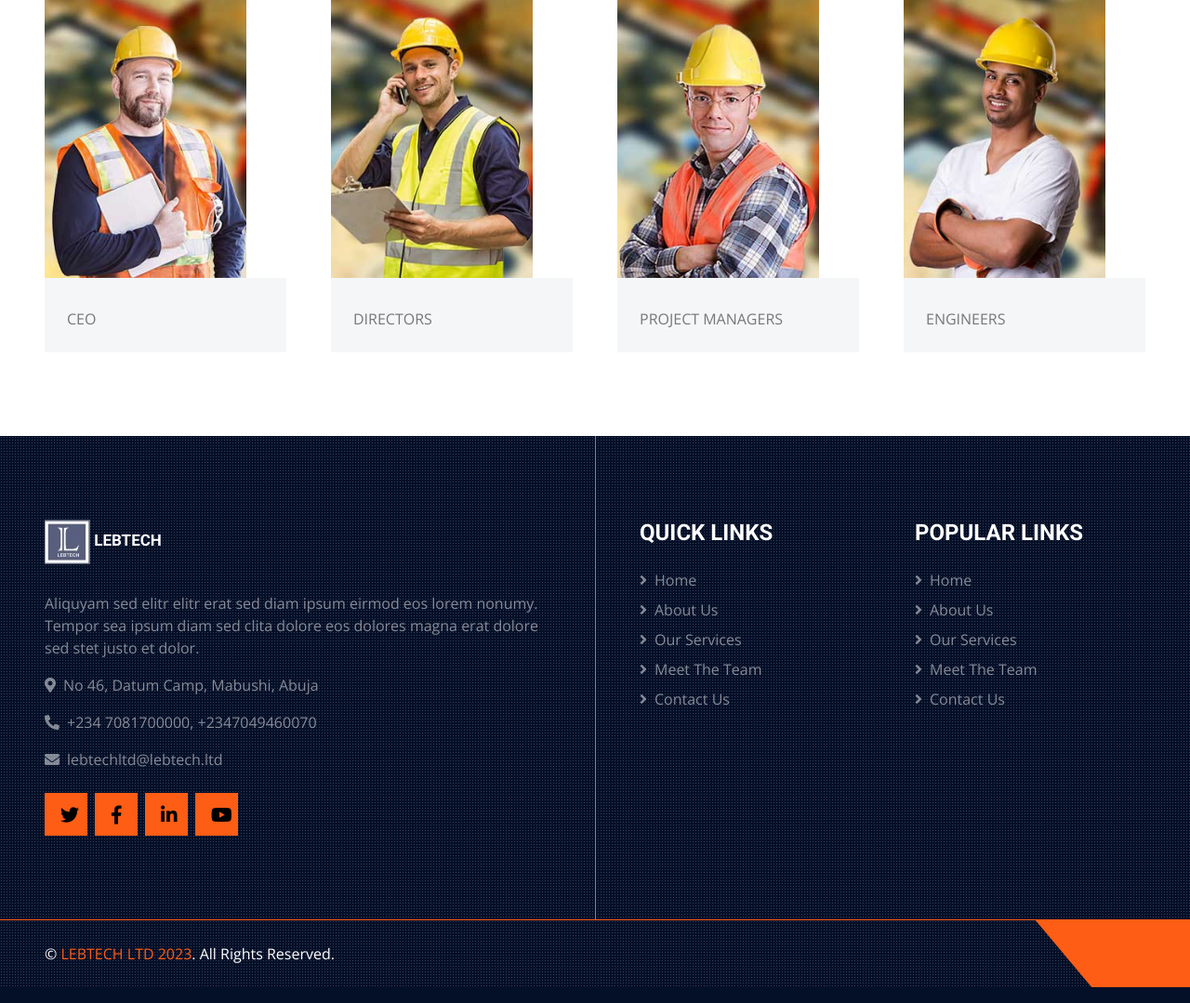
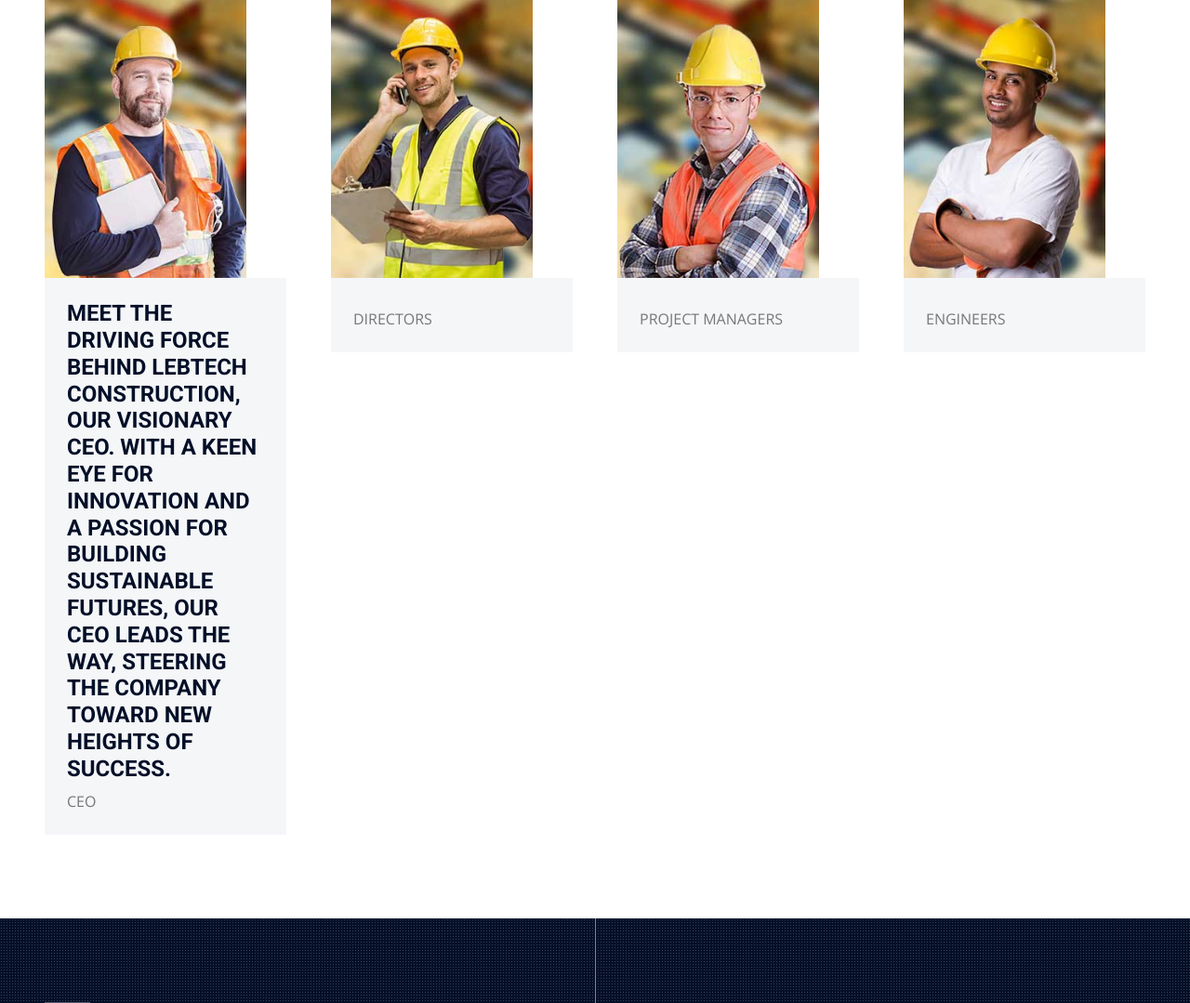
Before and after one commit to Nuel1st/construct, a Django app: page /team/ in a window 1280 px wide. Shown: the part 351-1430 px from the top of the page at 93% size. Run offline with Django 5.2, Linux system fonts and the light colour scheme; some libraries are stand-ins or nearby versions.

Commit message:
Update team.html

```diff
--- a/lebtech/templates/team.html
+++ b/lebtech/templates/team.html
@@ -27,7 +27,8 @@
                     </div>  -->
                     <div class="col-12">
                         <div class="bg-light p-4">
-                            <h4 class="text-uppercase"></h4>
+                            <h4 class="text-uppercase">Meet the driving force behind Lebtech Construction, our visionary CEO. With a keen eye for innovation and a passion for building sustainable futures, our CEO leads the way, steering the company toward new heights of success.
+                            </h4>
                             <span>CEO</span>
                         </div>
                     </div>
```
